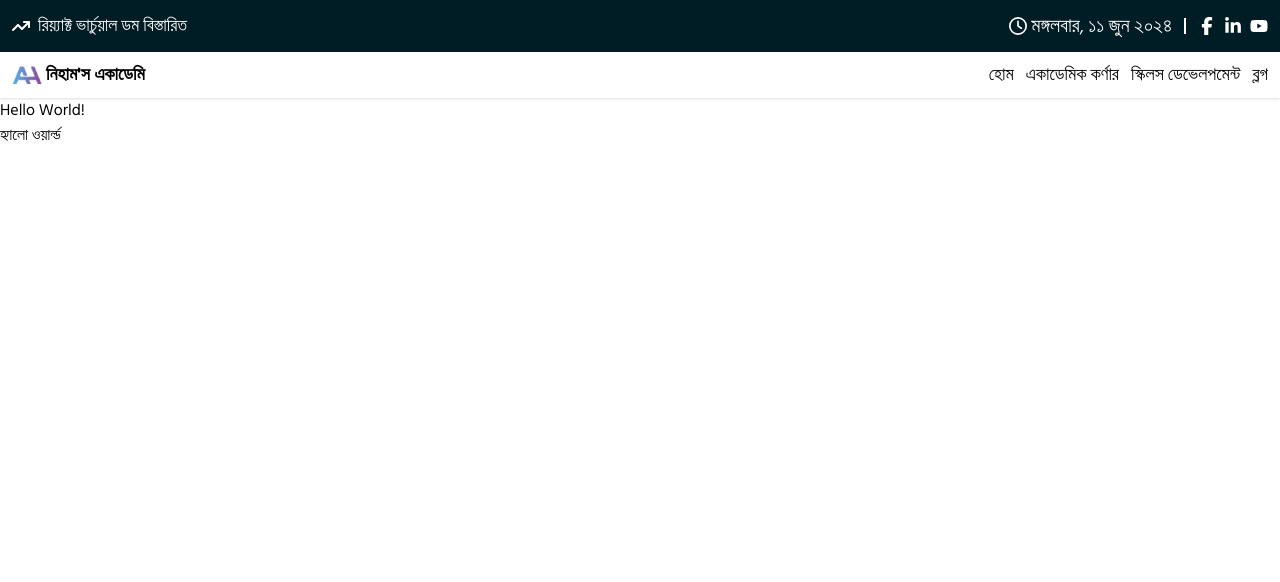
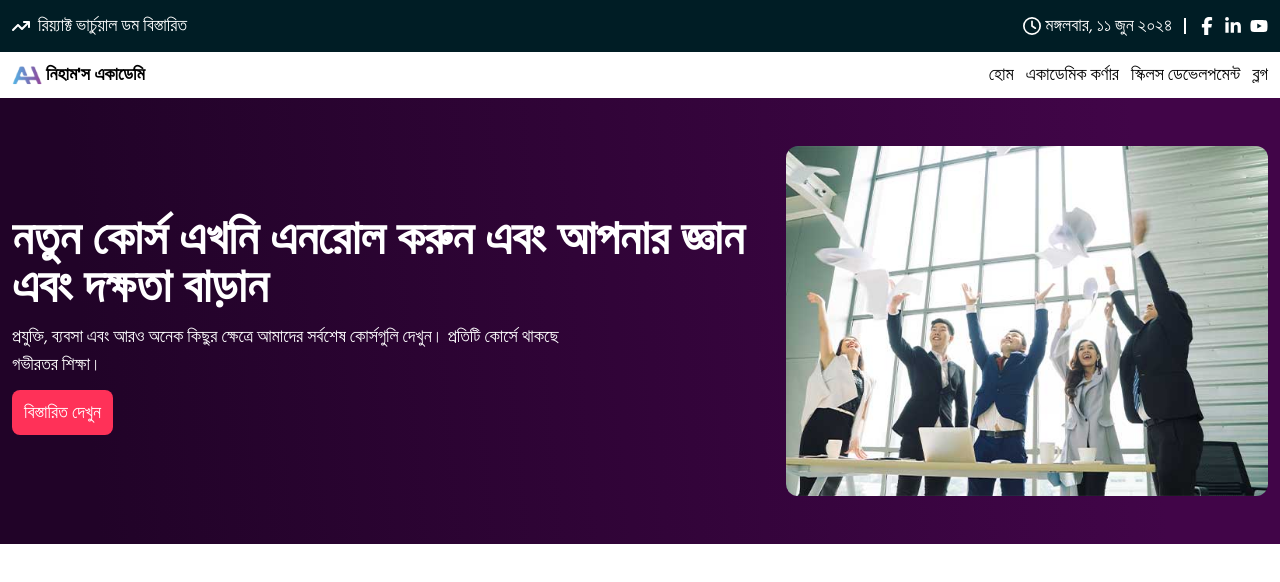
Before and after one commit to AhshanHabib26/Nihamsedu-Client, a Next.js app: page / in a window 1280 px wide. Shown: the top 582 px of the page. Built offline with nearby package versions, Linux system fonts and the light colour scheme.

Commit message:
Banner Added

```diff
--- a/package.json
+++ b/package.json
@@ -15,7 +15,8 @@
     "next": "14.2.3",
     "react": "^18",
     "react-dom": "^18",
-    "react-icons": "^5.2.1"
+    "react-icons": "^5.2.1",
+    "swiper": "^11.1.4"
   },
   "devDependencies": {
     "@types/node": "^20",
--- a/src/app/(withCommonLayout)/page.tsx
+++ b/src/app/(withCommonLayout)/page.tsx
@@ -1,9 +1,9 @@
+import Banner from "@/components/Banner/Banner";
 
 export default function Home() {
   return (
     <main>
-      <h1>Hello World!</h1>
-      <p>হ্যালো ওয়ার্ল্ড </p>
+      <Banner />
     </main>
   );
 }
--- /dev/null
+++ b/src/components/Banner/Banner.tsx
@@ -0,0 +1,71 @@
+"use client";
+
+import React from "react";
+import { Swiper as SwiperComponent, SwiperSlide } from "swiper/react";
+import "swiper/css";
+import "swiper/css/pagination";
+import {Autoplay } from "swiper/modules";
+import Image from "next/image";
+import Styles from "../../styles/Global.module.css";
+import Link from "next/link";
+import { getAllBannerData } from "@/data/BannerData";
+import Container from "@/utils/Container";
+const Banner = () => {
+  const banners = getAllBannerData();
+
+  return (
+    <div className={`${Styles.mainContainer} py-12 mb-96`}>
+      <Container>
+        <SwiperComponent
+          autoplay={{
+            delay: 3000,
+            disableOnInteraction: false,
+          }}
+          modules={[Autoplay]}
+        >
+          <div>
+            {banners.map((banner) => (
+              <div key={banner.id}>
+                <SwiperSlide>
+                  <div
+                    className={`flex items-center flex-col lg:flex-row lg:justify-around`}
+                  >
+                    <div className=" mr-5">
+                      <p className="text-3xl lg:text-5xl text-white hind-siliguri-bold  justify-center">
+                        {banner.title}
+                      </p>
+                      <div className="my-3">
+                        <p className="text-white hind-siliguri-light text-lg max-w-[60ch]">
+                          {banner.description}
+                        </p>
+                      </div>
+                      <div className="mt-5">
+                        <Link
+                          className="bg-customSecondery px-3 py-2 text-white hind-siliguri-regular text-lg rounded-lg"
+                          href={banner.link}
+                        >
+                          বিস্তারিত দেখুন
+                        </Link>
+                      </div>
+                    </div>
+                    <div className="shrink-0 mt-10 lg:mt-0">
+                      <Image
+                        className="w-full h-[350px] rounded-xl object-cover"
+                        src={banner.imageUrl}
+                        width={500}
+                        height={500}
+                        alt="Banner Image"
+                      />
+                    </div>
+                  </div>
+                </SwiperSlide>
+              </div>
+            ))}
+          </div>
+        </SwiperComponent>
+      </Container>
+    </div>
+  );
+};
+
+export default Banner;
--- /dev/null
+++ b/src/data/BannerData.ts
@@ -0,0 +1,55 @@
+import sliderImgOne from "@/assets/images/courseImgOne.jpg";
+import sliderImgTwo from "@/assets/images/courseImgTwo.jpg";
+import sliderImgThree from "@/assets/images/courseImgThree.jpg";
+import sliderImgFour from "@/assets/images/courseImgFour.jpg";
+import sliderImgFive from "@/assets/images/courseImgFive.jpg";
+
+const bannerData = [
+  {
+    id: 1,
+    title:
+      "অনলাইন লার্নিং প্ল্যাটফর্মে স্বাগতম যেখানে আপনি যেকোনো জায়গা থেকে শিখতে পারেন",
+    description:
+      "আপনার ঘরের আরাম থেকে শত শত কোর্স অ্যাক্সেস করুন এবং আপনার কর্মজীবন উন্নত করুন। সব বিষয়ে শেখার জন্য অনলাইন কোর্স।",
+    imageUrl: sliderImgOne,
+    link: "/",
+  },
+  {
+    id: 2,
+    title: "নতুন কোর্স এখনি এনরোল করুন এবং আপনার জ্ঞান এবং দক্ষতা বাড়ান",
+    description:
+      "প্রযুক্তি, ব্যবসা এবং আরও অনেক কিছুর ক্ষেত্রে আমাদের সর্বশেষ কোর্সগুলি দেখুন। প্রতিটি কোর্সে থাকছে গভীরতর শিক্ষা।",
+    imageUrl: sliderImgTwo,
+    link: "/",
+  },
+  {
+    id: 3,
+    title:
+      "আমাদের কমিউনিটিতে যোগ দিন যেখানে আপনি শিখবেন এবং একসাথে সমৃদ্ধ হবেন",
+    description:
+      "শিক্ষার্থীদের এবং শিক্ষকদের একটি প্রাণবন্ত সম্প্রদায়ে যোগ দিন। অন্যদের সাথে আপনার যাত্রা শেয়ার করুন এবং একে অপরকে সমর্থন করুন।",
+    imageUrl: sliderImgThree,
+    link: "/",
+  },
+  {
+    id: 4,
+    title:
+      "বিশেষজ্ঞ প্রশিক্ষকরা আপনাকে শেখাবেন যাদের বহু বছরের অভিজ্ঞতা রয়েছে",
+    description:
+      "আমাদের কোর্সগুলি শিল্প বিশেষজ্ঞদের দ্বারা শেখানো হয় যাদের বহু বছরের অভিজ্ঞতা রয়েছে। তাদের থেকে সঠিক এবং কার্যকর শিক্ষা পান।",
+    imageUrl: sliderImgFour,
+    link: "/",
+  },
+  {
+    id: 5,
+    title: "নমনীয় শেখার সুযোগ আপনার নিজস্ব সময়সূচী অনুযায়ী শিখুন",
+    description:
+      "আমাদের নমনীয় অনলাইন কোর্সের মাধ্যমে আপনার নিজস্ব গতিতে শিখুন। যখনই আপনার সময় পাওয়া যায়, তখনই শিখতে পারেন।",
+    imageUrl: sliderImgFive,
+    link: "/",
+  },
+];
+
+export const getAllBannerData = () => {
+  return bannerData;
+};
--- a/src/shared/Navbar/TopNav.tsx
+++ b/src/shared/Navbar/TopNav.tsx
@@ -25,7 +25,7 @@ const TopNav = () => {
             <div className=" flex items-center gap-3">
               <div className=" flex items-center">
                 <FaRegClock color="#fff" size={18} />
-                <p className="hind-siliguri-light text-xl ml-1 text-white">
+                <p className="hind-siliguri-light text-lg ml-1 text-white">
                   {formattedBanglaDate}
                 </p>
               </div>
--- /dev/null
+++ b/src/styles/Global.module.css
@@ -0,0 +1,7 @@
+.mainContainer {
+  background-image: linear-gradient(
+    85.2deg,
+    rgba(33, 3, 40, 1) 7.5%,
+    rgb(65, 5, 72) 88.7%
+  );
+}
```
Also changed, not shown: 1 other file (tests, documents, lock files or other folders).
